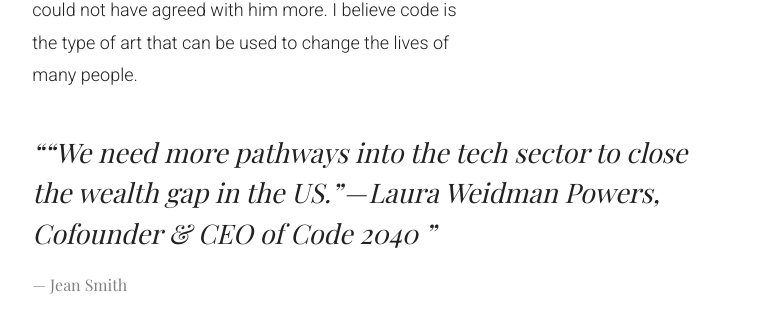
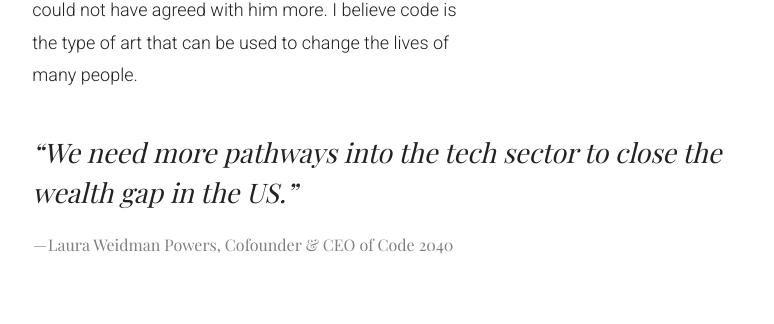
Before and after one commit to thebadasscoder/CodexCoffee, a plain HTML site: page single.html in a window 1280 px wide. Shown: the part 1750-2074 px from the top of the page, without its empty margins (250-1024 px from the left). Drawn offline with nearby package versions, Linux system fonts and the light colour scheme; files whose address does not match are found by name; a web font is replaced by a local one.

Commit message:
changed single file

```diff
--- a/single.html
+++ b/single.html
@@ -153,7 +153,7 @@
 					<div class="row rp-b">
 						<div class="col-md-12 animate-box">
 							<blockquote>
-								<p>&ldquo;“We need more pathways into the tech sector to close the wealth gap in the US.” — Laura Weidman Powers, Cofounder &amp; CEO of Code 2040 &rdquo; <cite>&mdash; Jean Smith</cite></p>
+								<p>&ldquo;We need more pathways into the tech sector to close the wealth gap in the US.&rdquo;<cite> — Laura Weidman Powers, Cofounder &amp; CEO of Code 2040 </cite></p>
 							</blockquote>
 						</div>
 					</div>
```
Also changed, not shown: images/single_1.jpg, 2 other files.
